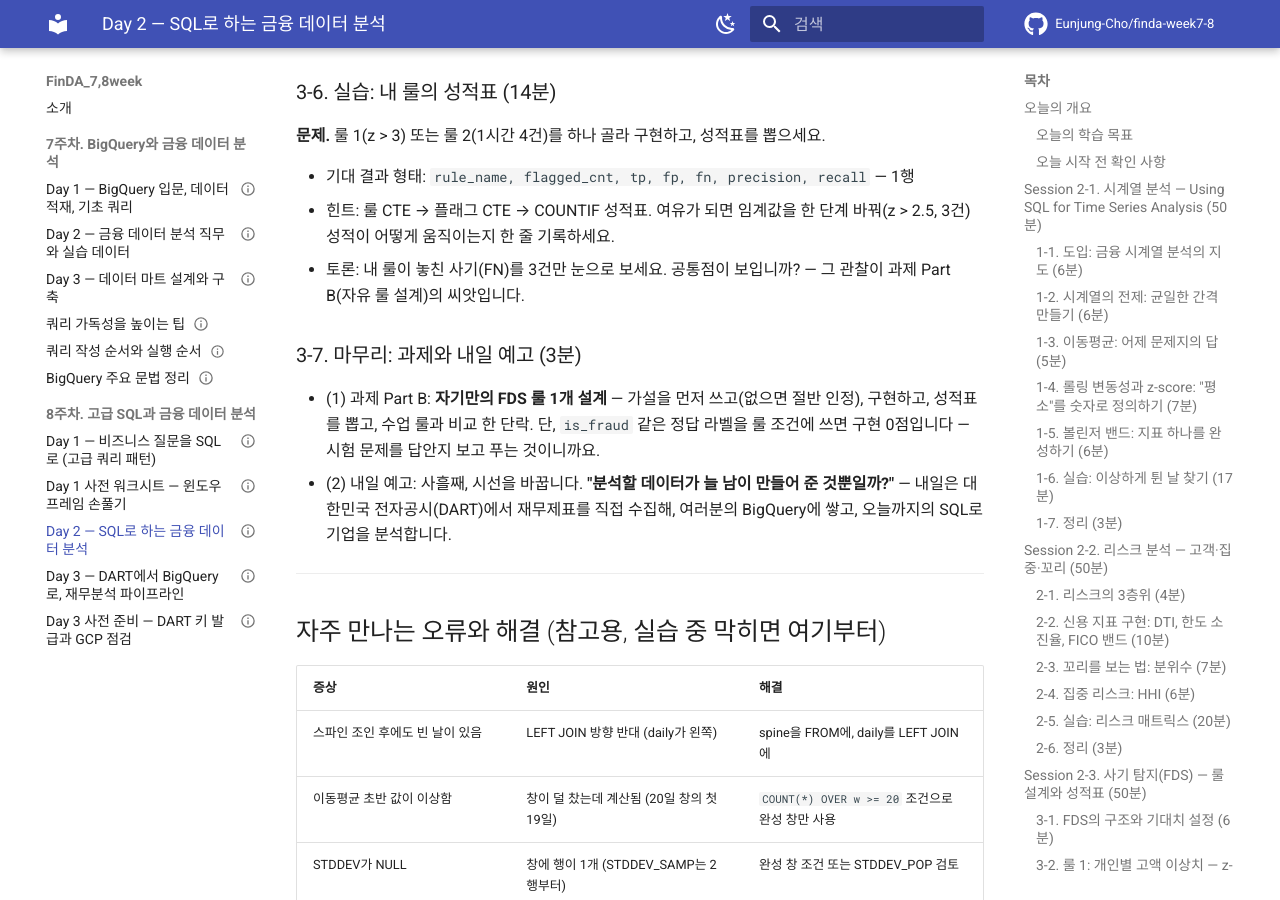
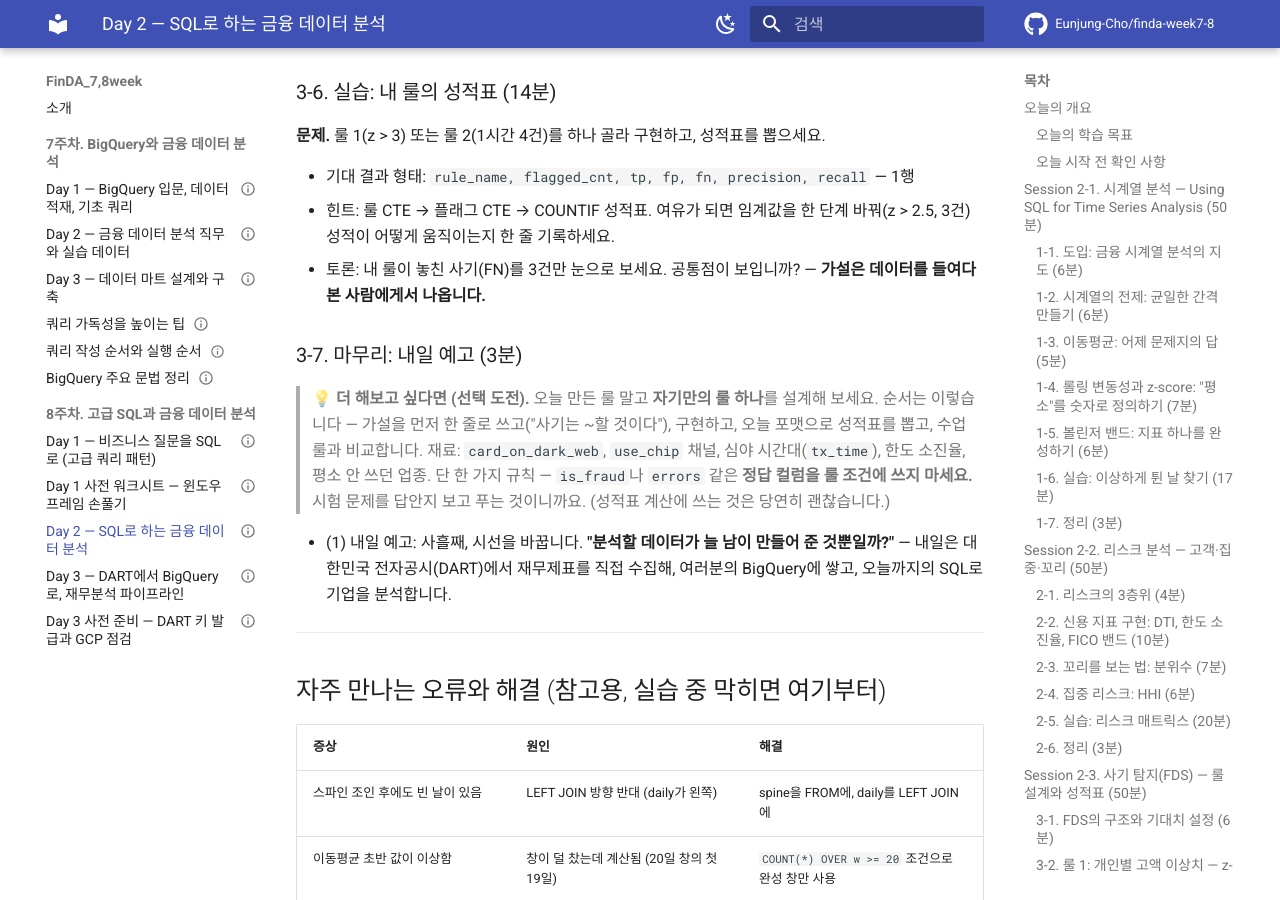
Before and after one commit to Eunjung-Cho/finda-week7-8, an MkDocs documentation site: the page built from docs/week8/day2-lecture.md, in a window 1280 px wide and 900 px high, scrolled down 11675 px. Built offline with MkDocs 1.6.1 and Material for MkDocs 9.7.7, drawn with Linux system fonts in a browser that asks for light colours; comment, search, counter and statistics services are not loaded; some of the changed text lies outside the part shown.

Commit message:
Day 1·2는 과제 없이 실습만 — 과제를 Day 3 단일 과제로 재편
Day 1과 Day 2에는 과제가 없고 실습만 있다는 운영 방침을 반영했다.

- Day 1·2 강의안에서 "과제 Part A/B" 예고를 모두 제거
- 폐기하지 않고 성격을 바꿔 남김: 코호트 잔존율(Day 1 3-5)과
  자기만의 FDS 룰(Day 2 3-7)을 "선택 도전"으로 전환하고,
  3단 스켈레톤·검증 기준·재료 힌트를 강의안 안에 그대로 실었다
- Day 1 마무리 제목을 "코호트 브리지와 내일 예고"로, Day 2는
  "마무리: 내일 예고"로 변경
- Day 3의 과제 안내를 3-Part에서 단일 과제로 정정

7주차 과제(silver_transactions 산출물) 언급은 실제로 있었던 과제이므로
그대로 두되, 슬라이드에서는 "7주차에 만든"으로 표현을 다듬었다.

Co-Authored-By: Claude Opus 5 <noreply@anthropic.com>

```diff
--- a/docs/week8/day2-lecture.md
+++ b/docs/week8/day2-lecture.md
@@ -401,7 +401,7 @@ WINDOW w AS (PARTITION BY t.user_id ORDER BY t.ts_sec)
 
 주의: 온라인 거래는 `merchant_state`가 빈 값입니다(7주차에 배운 "빈 값도 의미"). 온라인을 빼지 않으면 온라인↔오프라인 전환이 전부 "점프"로 잡혀 룰이 쓰레기가 됩니다. **룰 설계의 절반은 예외 처리입니다.**
 
-보너스 아이디어: `cards.card_on_dark_web = 'true'`인 카드의 거래에 가중 플래그 — 과제 자유 룰의 힌트입니다.
+보너스 아이디어: `cards.card_on_dark_web = 'true'`인 카드의 거래에 가중 플래그 — 직접 룰을 하나 더 만들어 보고 싶을 때의 출발점입니다.
 
 ### 3-5. 성적표: confusion matrix, precision, recall, lift (8분)
 
@@ -431,12 +431,15 @@ precision 5%가 나왔다고 실망하기 전에 — 기저율이 0.12%입니다
 
 - 기대 결과 형태: `rule_name, flagged_cnt, tp, fp, fn, precision, recall` — 1행
 - 힌트: 룰 CTE → 플래그 CTE → COUNTIF 성적표. 여유가 되면 임계값을 한 단계 바꿔(z > 2.5, 3건) 성적이 어떻게 움직이는지 한 줄 기록하세요.
-- 토론: 내 룰이 놓친 사기(FN)를 3건만 눈으로 보세요. 공통점이 보입니까? — 그 관찰이 과제 Part B(자유 룰 설계)의 씨앗입니다.
+- 토론: 내 룰이 놓친 사기(FN)를 3건만 눈으로 보세요. 공통점이 보입니까? — **가설은 데이터를 들여다본 사람에게서 나옵니다.**
 
-### 3-7. 마무리: 과제와 내일 예고 (3분)
+### 3-7. 마무리: 내일 예고 (3분)
 
-- (1) 과제 Part B: **자기만의 FDS 룰 1개 설계** — 가설을 먼저 쓰고(없으면 절반 인정), 구현하고, 성적표를 뽑고, 수업 룰과 비교 한 단락. 단, `is_fraud` 같은 정답 라벨을 룰 조건에 쓰면 구현 0점입니다 — 시험 문제를 답안지 보고 푸는 것이니까요.
-- (2) 내일 예고: 사흘째, 시선을 바꿉니다. **"분석할 데이터가 늘 남이 만들어 준 것뿐일까?"** — 내일은 대한민국 전자공시(DART)에서 재무제표를 직접 수집해, 여러분의 BigQuery에 쌓고, 오늘까지의 SQL로 기업을 분석합니다.
+> 💡 **더 해보고 싶다면 (선택 도전).** 오늘 만든 룰 말고 **자기만의 룰 하나**를 설계해 보세요. 순서는 이렇습니다 — 가설을 먼저 한 줄로 쓰고("사기는 ~할 것이다"), 구현하고, 오늘 포맷으로 성적표를 뽑고, 수업 룰과 비교합니다.
+> 재료: `card_on_dark_web`, `use_chip` 채널, 심야 시간대(`tx_time`), 한도 소진율, 평소 안 쓰던 업종.
+> 단 한 가지 규칙 — `is_fraud`나 `errors` 같은 **정답 컬럼을 룰 조건에 쓰지 마세요.** 시험 문제를 답안지 보고 푸는 것이니까요. (성적표 계산에 쓰는 것은 당연히 괜찮습니다.)
+
+- (1) 내일 예고: 사흘째, 시선을 바꿉니다. **"분석할 데이터가 늘 남이 만들어 준 것뿐일까?"** — 내일은 대한민국 전자공시(DART)에서 재무제표를 직접 수집해, 여러분의 BigQuery에 쌓고, 오늘까지의 SQL로 기업을 분석합니다.
 
 ---
 
```
Also changed, not shown: docs/week8/day1-lecture.md (+8 -3 lines), docs/week8/day3-lecture.md (+2 -2 lines).
